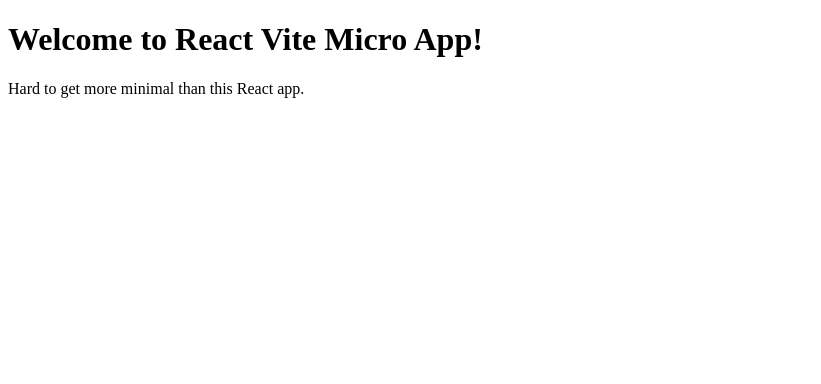
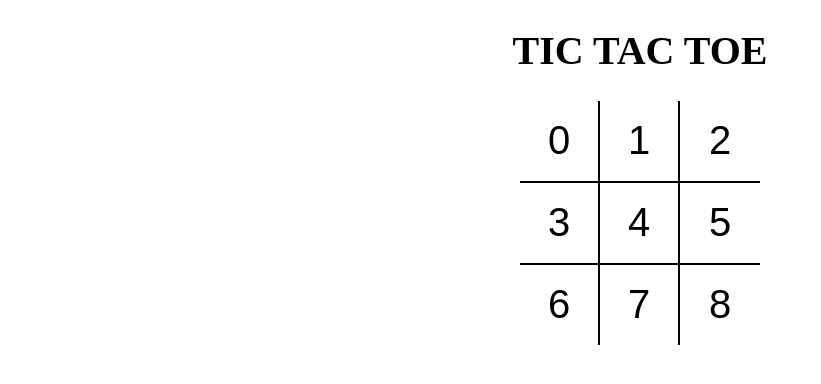
Before and after one commit to arunkumar-0/tictactoe, a React (Vite) app: page / in a window 1280 px wide. Shown: the top 384 px of the page, without its empty margins (0-821 px from the left). Built offline with nearby package versions, Linux system fonts and the light colour scheme.

Commit message:
added sass and get to know styles

```diff
--- a/package.json
+++ b/package.json
@@ -26,6 +26,7 @@
     "eslint-plugin-react": "^7.30.1",
     "prettier": "^2.7.1",
     "rimraf": "^3.0.2",
+    "sass": "^1.54.4",
     "vite": "^3.0.2"
   },
   "babel": {
--- a/src/App.jsx
+++ b/src/App.jsx
@@ -1,11 +1,13 @@
 import React from "react";
+import Board from "./components/Board";
+import "./styles/root.scss";
 
 const App = () => {
   return(
-    <>
-    <h1>Welcome to React Vite Micro App!</h1>
-    <p>Hard to get more minimal than this React app.</p>
-  </>
+    <div className="app">
+    <h1>TIC TAC TOE</h1>
+    <Board />
+  </div>
 
   );
 };
--- /dev/null
+++ b/src/components/Board.jsx
@@ -0,0 +1,29 @@
+import React from 'react';
+import Square from './Square';
+
+const Board = () => {
+  return (
+    <div className='board'>
+        <div className='board-row'>
+            <Square value={0} />
+            <Square value={1} />
+            <Square value={2}/>
+        </div>
+
+        <div className='board-row'>
+        <Square value={3}/>
+        <Square value={4}/>
+        <Square value={5}/>
+        </div>
+
+        <div className='board-row'>
+            <Square value={6}/>
+            <Square value={7}/>
+            <Square value={8}/>
+        </div>
+
+    </div>
+  )
+}
+
+export default Board
--- /dev/null
+++ b/src/components/Square.jsx
@@ -0,0 +1,12 @@
+import React from 'react';
+
+
+
+const Square = (props) => {
+    console.log(props);
+
+  return <button type="button" className='square'> {props.value} </button>;
+
+};
+
+export default Square;
--- /dev/null
+++ b/src/styles/root.scss
@@ -0,0 +1,43 @@
+body {
+    padding: 0;
+    margin: 0;
+  }
+
+  button {
+    background: none;
+    border: none;
+    outline: none;
+    &:hover {
+     cursor: pointer;
+    }
+  }
+
+  .app {
+    font-size: 20px;
+    display: flex;
+    flex-direction: column;
+    align-items: center;
+  }
+
+  .board {
+    .board-row {
+      display: flex;
+      flex-direction: row;
+      border-bottom: 2px solid #000;
+      &:last-child {
+        border-bottom: none;
+      }
+      .square {
+        width: 80px;
+        height: 80px;
+        border-right: 2px solid #000;
+        font-size: 2.5rem;
+        padding: 0;
+        overflow: hidden;
+        transition: all 0.2s;
+        &:last-child {
+          border-right: none;
+        }
+      }
+    }
+  }
```
Also changed, not shown: 1 other file (tests, documents, lock files or other folders).
